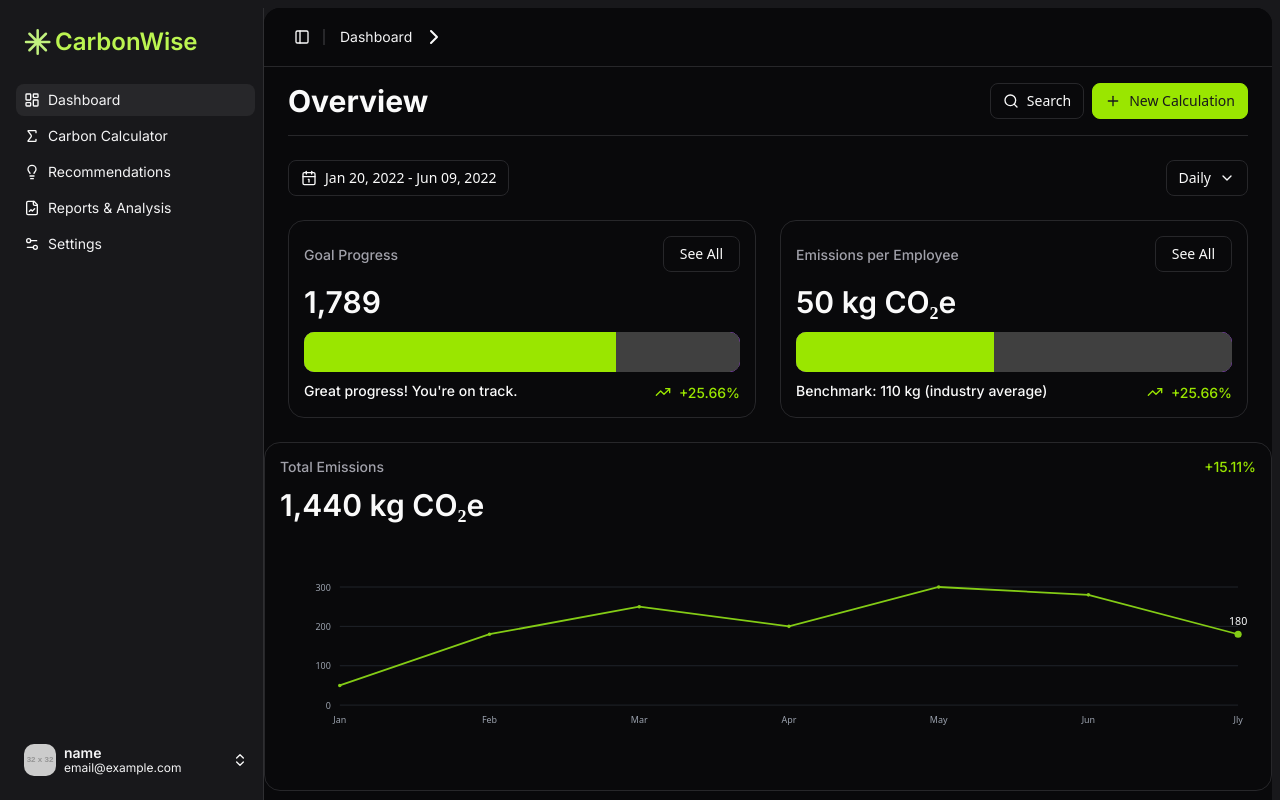
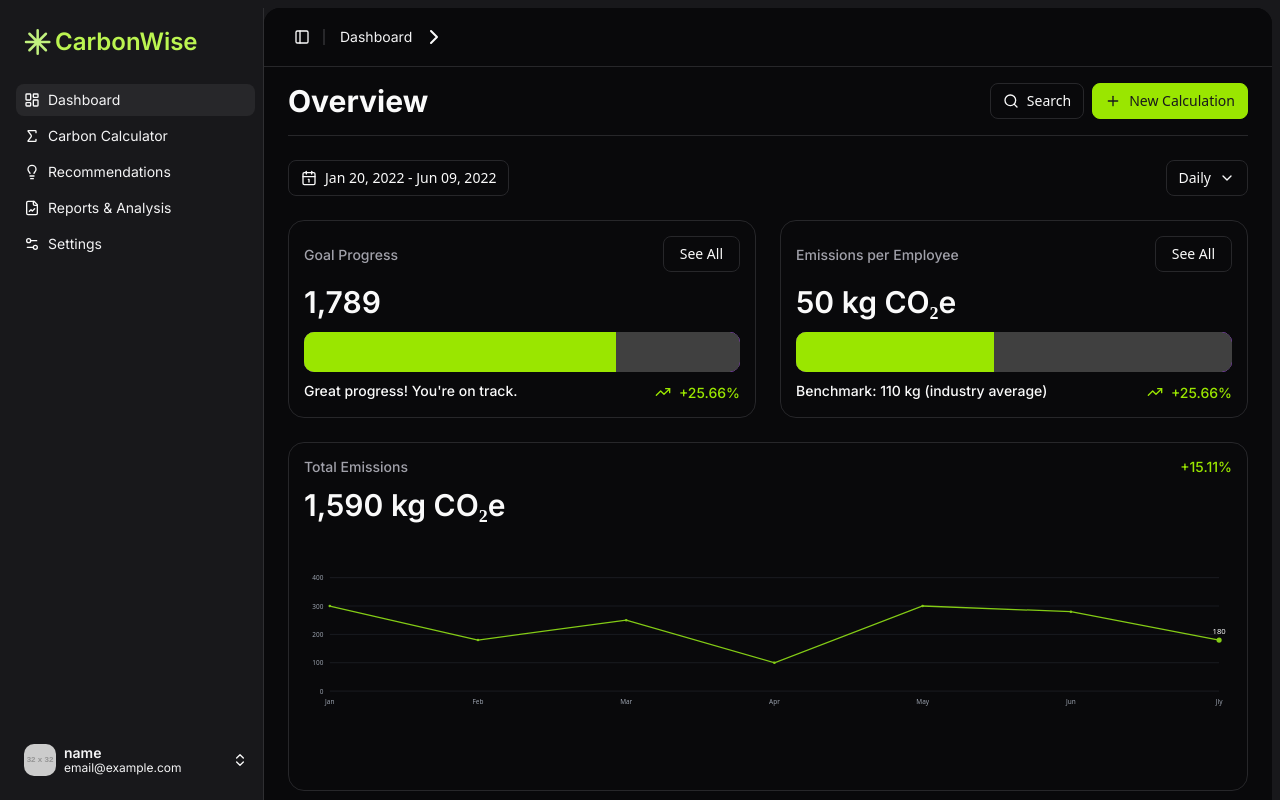
Before and after one commit to pandorian7/carbonwise, a React (Vite) app: page / in a window 1280 px wide. Built offline with nearby package versions, Linux system fonts and the light colour scheme.

Commit message:
set the graph's width

```diff
--- a/src/pages/dashboard/Dashboard.jsx
+++ b/src/pages/dashboard/Dashboard.jsx
@@ -20,10 +20,10 @@ function Dashboard() {
   const emissionsProgressPercentage = (currentEmissions / benchmarkEmissions) * 100;
 
   const emissionsData = [
-    { month: 'Jan', value: 50 },
+    { month: 'Jan', value: 300 },
     { month: 'Feb', value: 180 },
     { month: 'Mar', value: 250 },
-    { month: 'Apr', value: 200 },
+    { month: 'Apr', value: 100 },
     { month: 'May', value: 300 },
     { month: 'Jun', value: 280 },
     { month: 'Jly', value: 180 },
@@ -32,7 +32,7 @@ function Dashboard() {
   const totalChartEmissions = emissionsData.reduce((sum, data) => sum + data.value, 0);
 
   const CHART_HEIGHT = 192;
-  const CHART_WIDTH = 1064;
+  const CHART_WIDTH = 1440;
 
   const PADDING_TOP = 20;
   const PADDING_RIGHT = 20;
@@ -190,7 +190,7 @@ function Dashboard() {
       </div>
 
       {/*Graph */}
-      <div className="self-stretch p-4 rounded-2xl outline-1 outline-offset-[-1px] outline-base-border inline-flex flex-col justify-start items-start gap-3 my-6">
+      <div className="self-stretch p-4 rounded-2xl outline-1 outline-offset-[-1px] outline-base-border inline-flex flex-col justify-start items-start gap-3 my-6 mx-6">
         <div className="self-stretch inline-flex justify-center items-center gap-2">
           <div className="flex-1 justify-start text-base-muted-foreground text-sm font-medium font-['Inter'] leading-tight">Total Emissions</div>
           <div className="flex-1 text-right justify-start text-lime-400 text-sm font-medium font-['Inter'] leading-tight">+{totalEmmision}%</div>
@@ -199,7 +199,7 @@ function Dashboard() {
           {Intl.NumberFormat('en-US').format(totalChartEmissions)} kg CO₂e
         </div>
 
-        <div className="self-stretch pl-6 py-6 flex flex-col justify-start items-start gap-2.5">
+        <div className="self-stretch py-6 flex flex-col justify-start items-start gap-2.5">
           <div data-show-grid="true" data-show-legend="false" data-type="Linear" className="self-stretch h-48 flex flex-col justify-end items-center gap-9">
             <div className="self-stretch flex-1 relative">
               <svg
```
